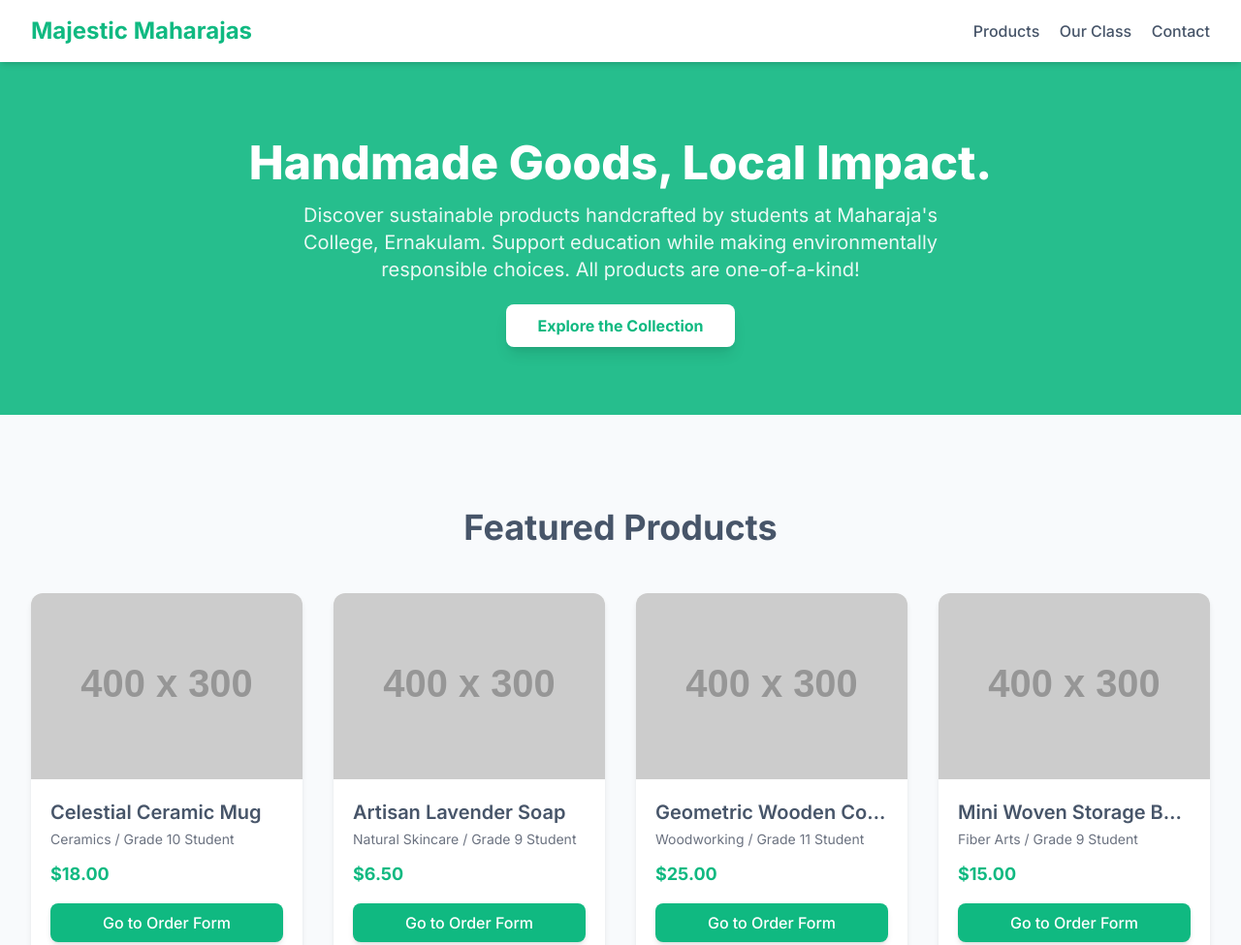
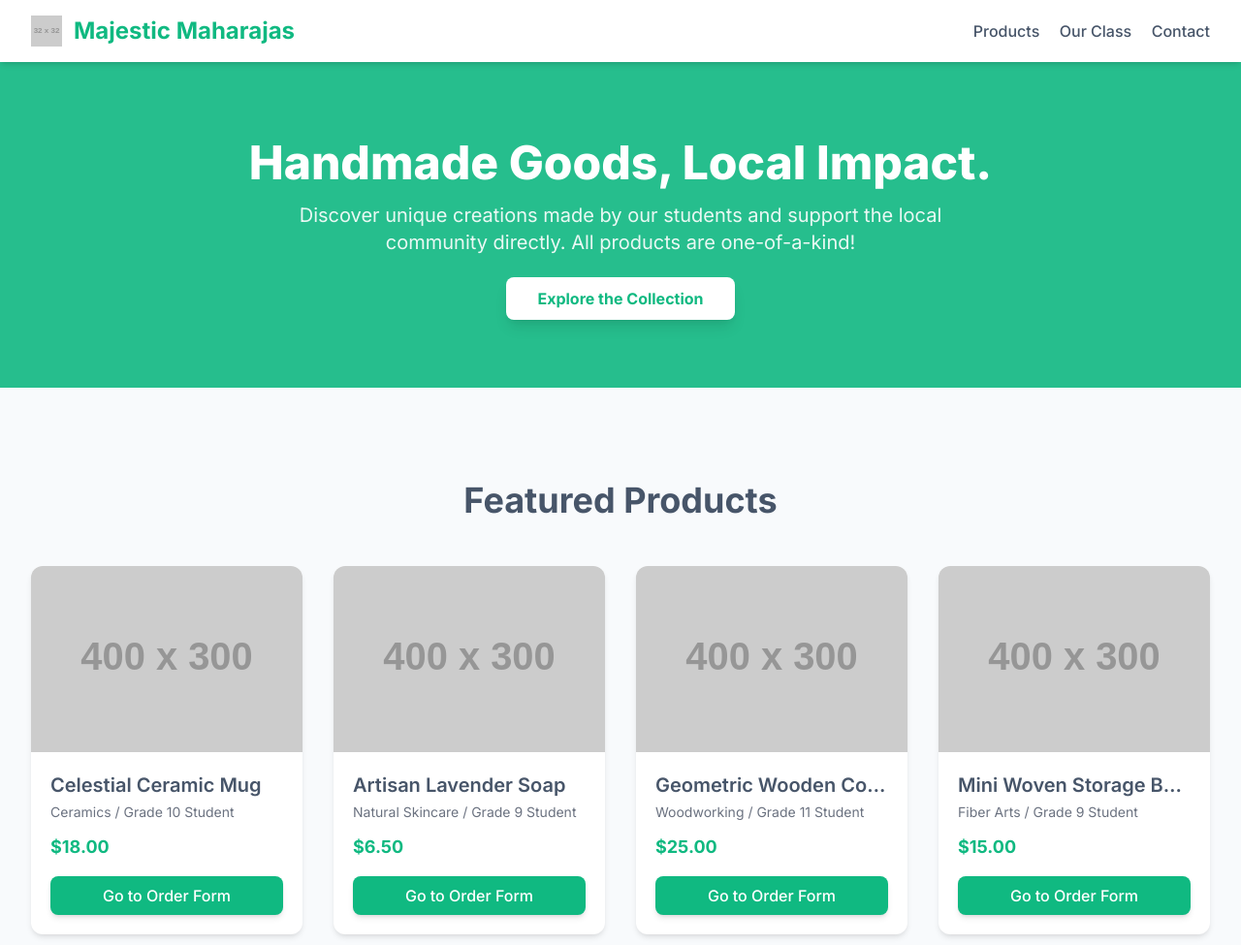
Before and after one commit to varunsmn87/EWYL_Maharajas_Product_Page, a plain HTML site: page index.html in a window 1280 px wide. Shown: the top 975 px of the page at 97% size. Drawn offline with nearby package versions, Linux system fonts and the light colour scheme; placeholder pictures from the web are drawn by us.

Commit message:
Update index.html
Logo

```diff
--- a/index.html
+++ b/index.html
@@ -3,7 +3,7 @@
 <head>
     <meta charset="UTF-8">
     <meta name="viewport" content="width=device-width, initial-scale=1.0">
-    <title>EWYL Maharajas Project Page</title>
+    <title>Classroom Artisan Market</title>
     <!-- Load Tailwind CSS via CDN -->
     <script src="https://cdn.tailwindcss.com"></script>
     <!-- Configure Tailwind to use Inter font and define custom colors -->
@@ -52,7 +52,18 @@
     <!-- Header & Navigation -->
     <header class="bg-white shadow-md sticky top-0 z-10">
         <div class="container mx-auto px-4 sm:px-6 lg:px-8 py-4 flex justify-between items-center">
-            <h1 class="text-2xl font-bold text-primary-green">Majestic Maharajas</h1>
+
+            <!-- Logo and Title Container -->
+            <div class="flex items-center space-x-3">
+                <!-- LOGO IMAGE: Replace the src link below with your actual logo image URL -->
+                <img id="logo-image" class="h-8 w-auto"
+                     src="https://placehold.co/32x32/475569/ffffff?text=MM"
+                     alt="Majestic Maharajas Logo"
+                     onerror="this.onerror=null; this.src='https://placehold.co/32x32/10b981/ffffff?text=L';">
+
+                <h1 class="text-2xl font-bold text-primary-green">Majestic Maharajas</h1>
+            </div>
+
             <nav class="space-x-4">
                 <a href="#products" class="text-secondary-slate hover:text-primary-green transition duration-150 font-medium">Products</a>
                 <a href="#about" class="text-secondary-slate hover:text-primary-green transition duration-150 font-medium hidden sm:inline">Our Class</a>
@@ -66,7 +77,7 @@
         <div class="container mx-auto px-4">
             <h2 class="text-4xl sm:text-5xl font-extrabold mb-4">Handmade Goods, Local Impact.</h2>
             <p class="text-xl mb-8 opacity-90 max-w-2xl mx-auto">
-                Discover sustainable products handcrafted by students at Maharaja's College, Ernakulam. Support education while making environmentally responsible choices. All products are one-of-a-kind!
+                Discover unique creations made by our students and support the local community directly. All products are one-of-a-kind!
             </p>
             <a href="#products" class="bg-white text-primary-green font-bold py-3 px-8 rounded-lg shadow-lg hover:bg-gray-100 transition duration-300">
                 Explore the Collection
```
